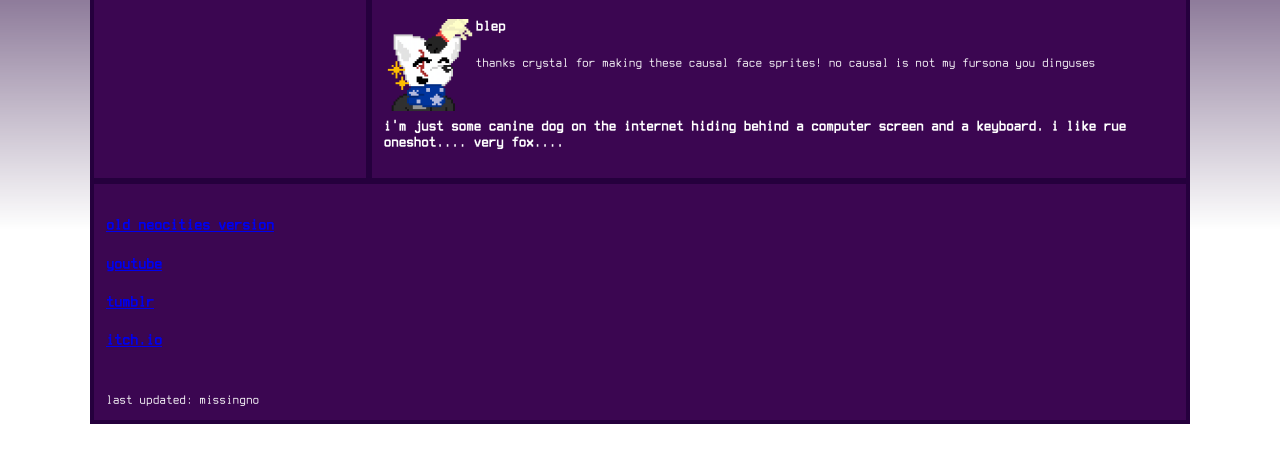
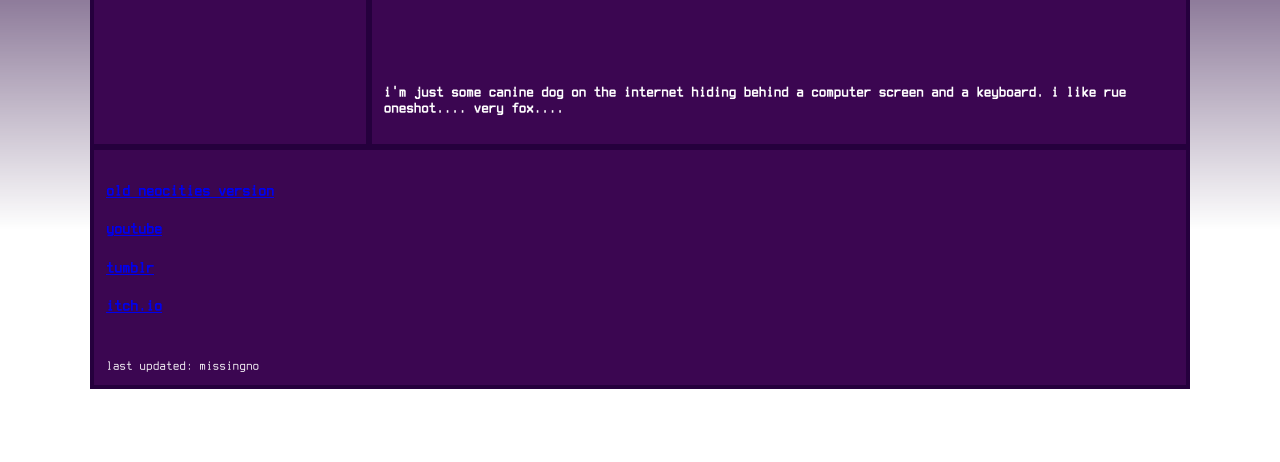
Before and after one commit to dogewoz/dogewoz.github.io, a website: page index.html in a window 1280 px wide. Shown: the part 286-748 px from the top of the page. Drawn offline with Linux system fonts and the light colour scheme; no server answers.

Commit message:
a little tragedy sadly struck sooo yeah
not gonna elaborate

```diff
--- a/index.html
+++ b/index.html
@@ -139,8 +139,6 @@
 
 <div class="content">
 <h1 class="pixel">welcome to my webpage</h1>
-<p><img src="/causal_ruepet.png" style="float:left;width:92px;height:92px;">blep</p>
-<sub>thanks crystal for making these causal face sprites! no causal is not my fursona you dinguses</sub>
 <br>
 <br>
 <br>
```
